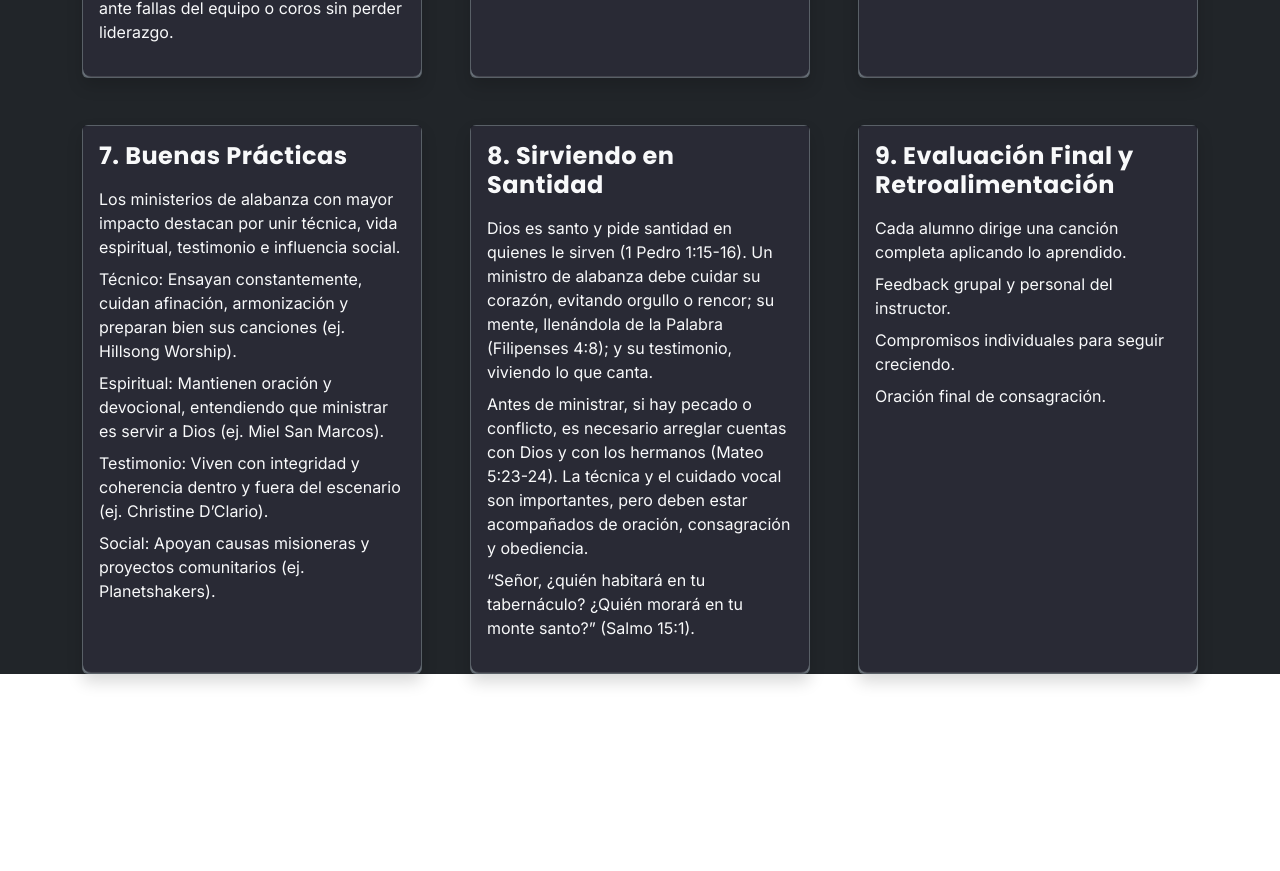
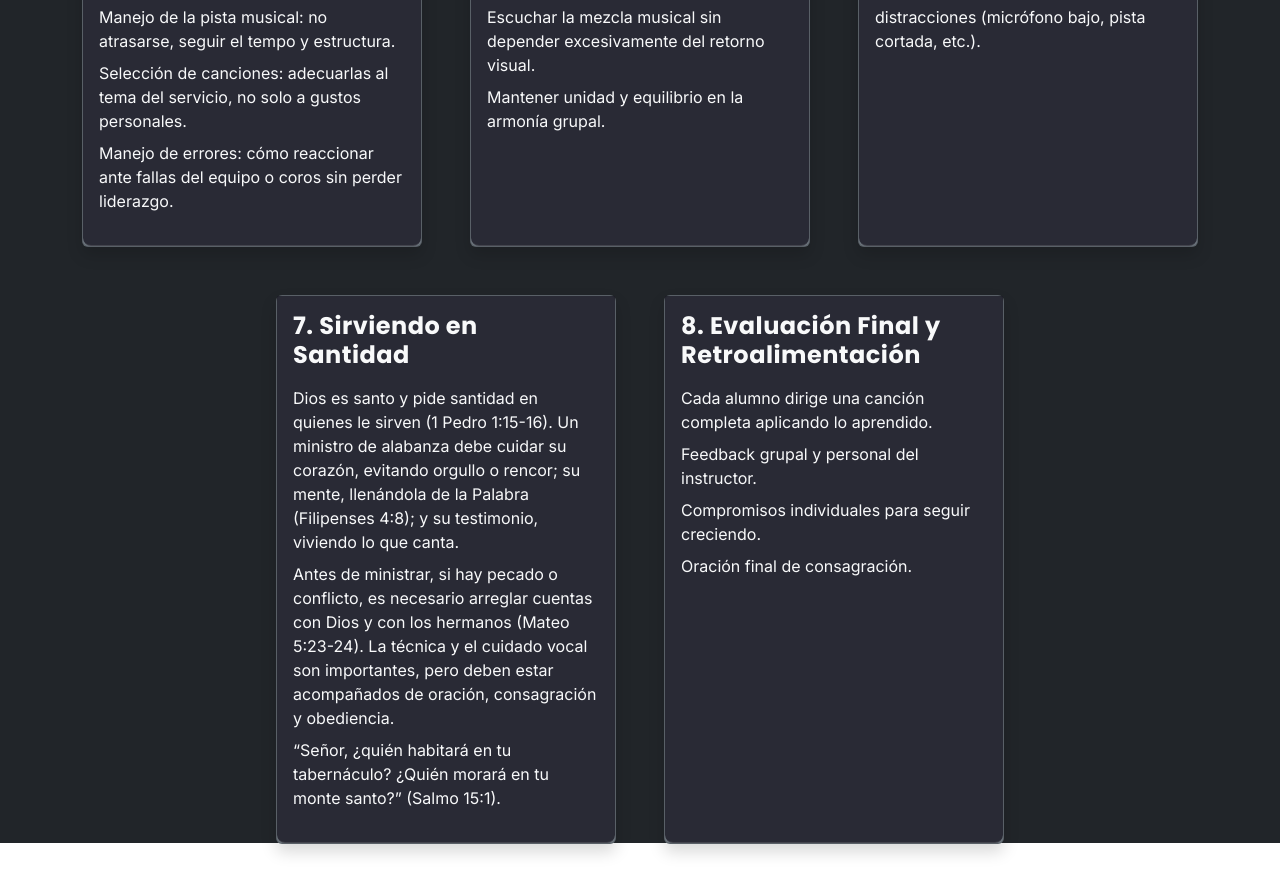
Before and after one commit to MiguelAngelTG7/Vocal-Training, a React (Vite) app: page / in a window 1280 px wide. Shown: the part 5800-6671 px from the top of the page. Before the commit the page ends 6522 px from the top, so only its background shows below. Built offline with nearby package versions, Linux system fonts and the light colour scheme.

Commit message:
text fixed 8

```diff
--- a/src/App.jsx
+++ b/src/App.jsx
@@ -339,16 +339,15 @@ function App() {
         {/* Tarjetas de Día 2 */}
   {[
           {
-            title: 'Devocional Día 2 – Hacedlo Bien',
+            title: 'Devocional día 2 – Efesios 5:19: La doble dimensión de la alabanza',
             items: [
-              'Texto clave: “Cantad a Jehová cántico nuevo; hacedlo bien, tañendo con júbilo.” – Salmo 33:3',
-              'El salmista nos recuerda que la alabanza no debe hacerse de cualquier manera, sino con excelencia y alegría. Dios es digno de lo mejor, y eso incluye la disposición de nuestro corazón y la preparación de nuestro canto.',
-              '“Hacedlo bien” implica cuidar tanto lo espiritual como lo técnico. Espiritualmente, cantar con un corazón limpio, sincero y lleno de gratitud. Técnicamente, afinar, vocalizar, ensayar y dar lo mejor de nuestro instrumento. Ambas dimensiones se complementan: la excelencia técnica sin un corazón rendido se vuelve espectáculo; la pasión sin preparación puede ser un tropiezo.',
-              'Ejemplo práctico: un adorador que llega puntual, ora, calienta su voz y se conecta con la congregación está aplicando este principio. Otro que canta una canción alegre debe reflejar gozo en su rostro y energía en su expresión, pues la Biblia dice que debemos hacerlo con júbilo.',
-              'El equilibrio está en entender que la excelencia en la alabanza no es para lucirse, sino para guiar al pueblo de Dios a adorar con libertad y claridad.',
-              'Aplicación: Antes de cada servicio, revisa tu actitud y tu preparación. Pregúntate: “¿Estoy ofreciendo lo mejor de mí al Señor?”.',
-              'Frase inspiradora:',
-              '“La excelencia en la alabanza no es perfección humana, sino ofrecerle a Dios lo mejor de nuestro corazón y de nuestro esfuerzo.”'
+              'Texto clave:',
+              '“Hablando entre vosotros con salmos, himnos y cánticos espirituales, cantando y alabando al Señor en vuestros corazones.” – Efesios 5:19',
+              'Este pasaje revela que la adoración congregacional tiene dos direcciones inseparables: la horizontal, cuando “hablamos entre nosotros” edificándonos y animándonos mutuamente con el contenido de los cánticos; y la vertical, cuando “cantamos y alabamos al Señor en nuestros corazones” como expresión íntima de devoción a Dios. Un ministro de alabanza debe ser consciente de que su canto no solo llega al cielo, sino también a los oídos y corazones de quienes le rodean (Hebreos 10:24–25).',
+              'En la práctica, esto significa que la letra debe ser teológicamente correcta y edificante, y que la interpretación debe ser clara para que la congregación entienda y participe. También significa que, aunque usemos pistas o instrumentos, el corazón debe estar enfocado en agradar a Dios, no en la técnica por sí sola. Por ejemplo, una canción sobre el poder de Cristo cantada con autoridad anima a la congregación y exalta a Dios al mismo tiempo.',
+              'Aplicación personal: Antes de cantar, pregúntate: “¿Lo que voy a ministrar edificará a la iglesia y honrará a Dios?”. El equilibrio entre la excelencia técnica y la pasión espiritual asegura que nuestra alabanza sea completa, impactando tanto horizontal como verticalmente.',
+              'Ejemplo de frase inspiradora:',
+              '“La verdadera adoración es un puente que une el corazón del hombre con el corazón de Dios, y a la vez une unos corazones con otros.” – Adaptación pastoral.'
             ]
           },
           {
@@ -394,16 +393,6 @@ function App() {
               'Ensayo práctico con pista en grupo.',
               'Ejercicio de dirección: cada alumno dirige una estrofa y recibe feedback.',
               'Simulación de escenario con distracciones (micrófono bajo, pista cortada, etc.).'
-            ]
-          },
-          {
-            title: 'Buenas Prácticas',
-            items: [
-              'Los ministerios de alabanza con mayor impacto destacan por unir técnica, vida espiritual, testimonio e influencia social.',
-              'Técnico: Ensayan constantemente, cuidan afinación, armonización y preparan bien sus canciones (ej. Hillsong Worship).',
-              'Espiritual: Mantienen oración y devocional, entendiendo que ministrar es servir a Dios (ej. Miel San Marcos).',
-              'Testimonio: Viven con integridad y coherencia dentro y fuera del escenario (ej. Christine D’Clario).',
-              'Social: Apoyan causas misioneras y proyectos comunitarios (ej. Planetshakers).'
             ]
           },
           {
```
